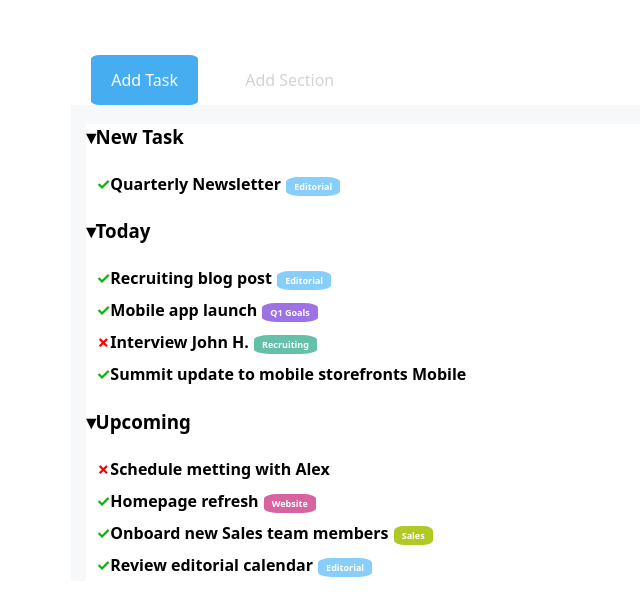
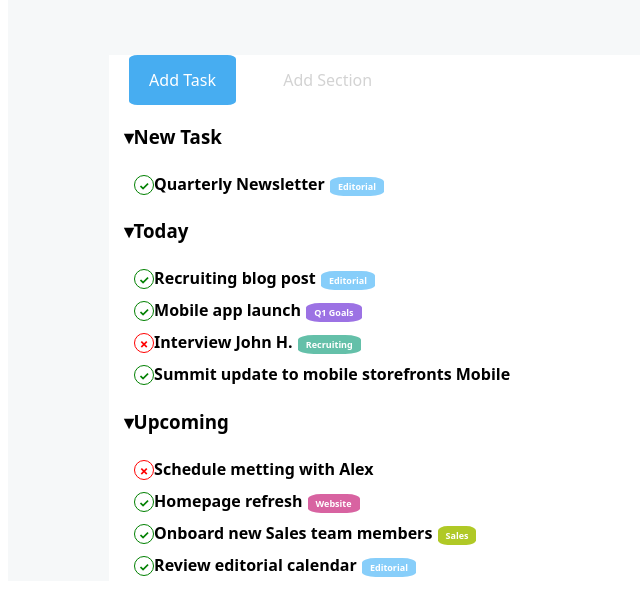
Before and after one commit to Lucaponz91/html-css-toboolist, a plain HTML site: page index.html in a window 1280 px wide. Shown: the part 84-700 px from the top of the page, without its empty margins (0-640 px from the left). Drawn offline with Linux system fonts and the light colour scheme.

Commit message:
css migliorato

```diff
--- a/css/style.css
+++ b/css/style.css
@@ -1,6 +1,5 @@
 * {
     box-sizing: border-box;
-    border: 0%;
     font-family: system-ui, -apple-system, BlinkMacSystemFont, 'Segoe UI', Roboto, Oxygen, Ubuntu, Cantarell, 'Open Sans', 'Helvetica Neue', sans-serif;
 }
 
@@ -16,7 +15,14 @@ h1 {
 
 main {
     background-color: #F6F8F9;
-    margin: 5%;
+    margin: 0%;
+    padding-top: 5%;
+    padding-left: 8%;
+    padding-right: 9%;
+}
+
+#white {
+    background-color: white;
 }
 
 #task {
@@ -64,17 +70,27 @@ li {
 }
 
 .done {
-    color: rgb(13, 177, 13);
     border-radius: 50%;
-    border: 1px;
-    border-color: rgb(13, 177, 13);
+    border: 1px solid green;
+    height: 20px;
+    width: 20px;
+    display: inline-block;
+    text-align: center;
+    line-height: 20px;
+    color: green;
+    font-size: 12px;
 }
 
 .notdone {
+    border-radius: 50%;
+    border: 1px solid red;
+    height: 20px;
+    width: 20px;
+    display: inline-block;
+    text-align: center;
+    line-height: 20px;
     color: red;
-    border-radius: 50%;
-    border: 1px;
-    border-color: red;
+    font-size: 12px;
 }
 
 .editorial {
--- a/index.html
+++ b/index.html
@@ -16,6 +16,7 @@
     </header>
 
     <main>
+        <div id="white">
             <!-- bottoni -->
     <div id="buttons">
                 <a id="task" href="">Add Task</a>
@@ -46,6 +47,7 @@
                 </ul>
 
             </div>
+        </div>
     </main>
 
 </body>
```
Lines whose indentation alone changed are shown as unchanged.
